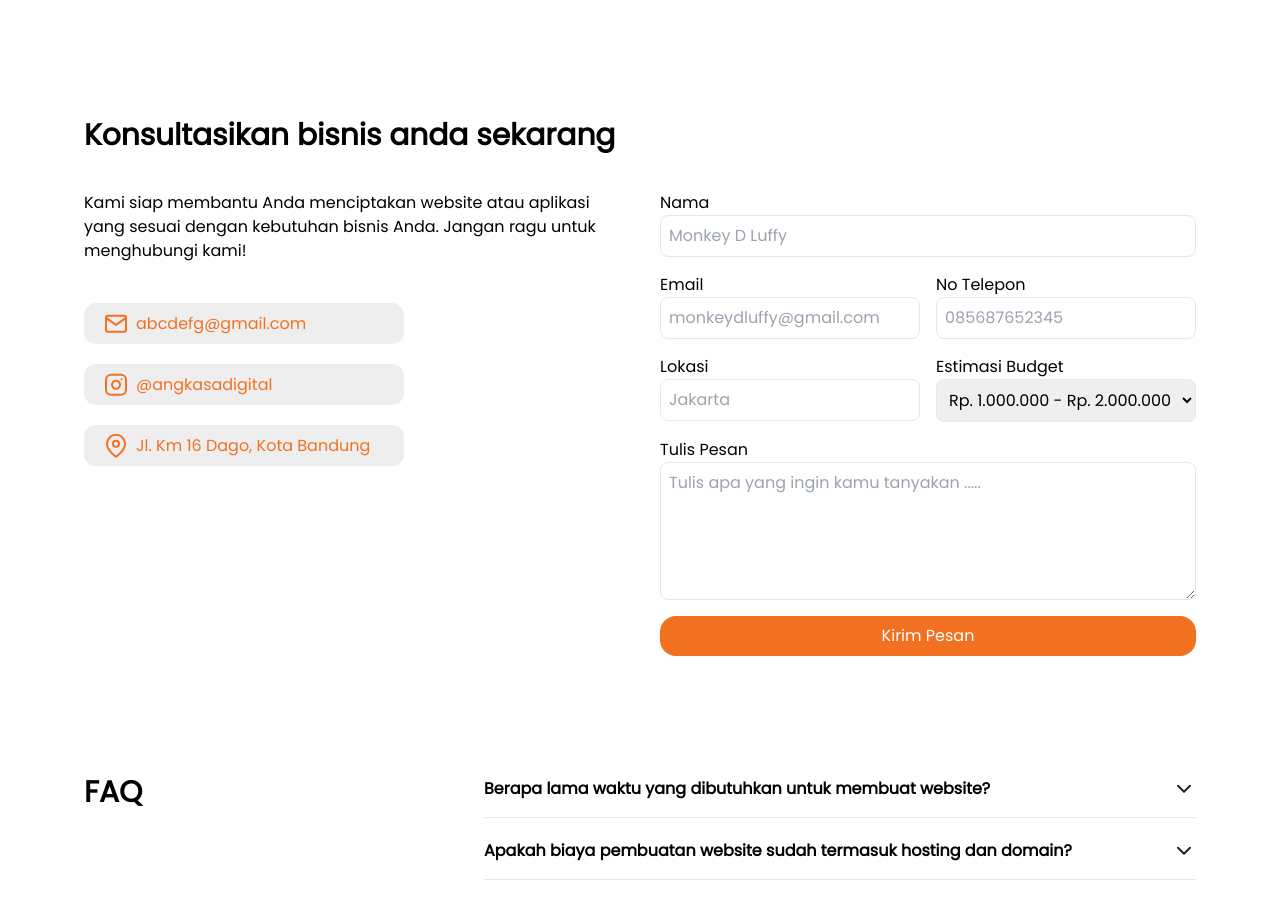
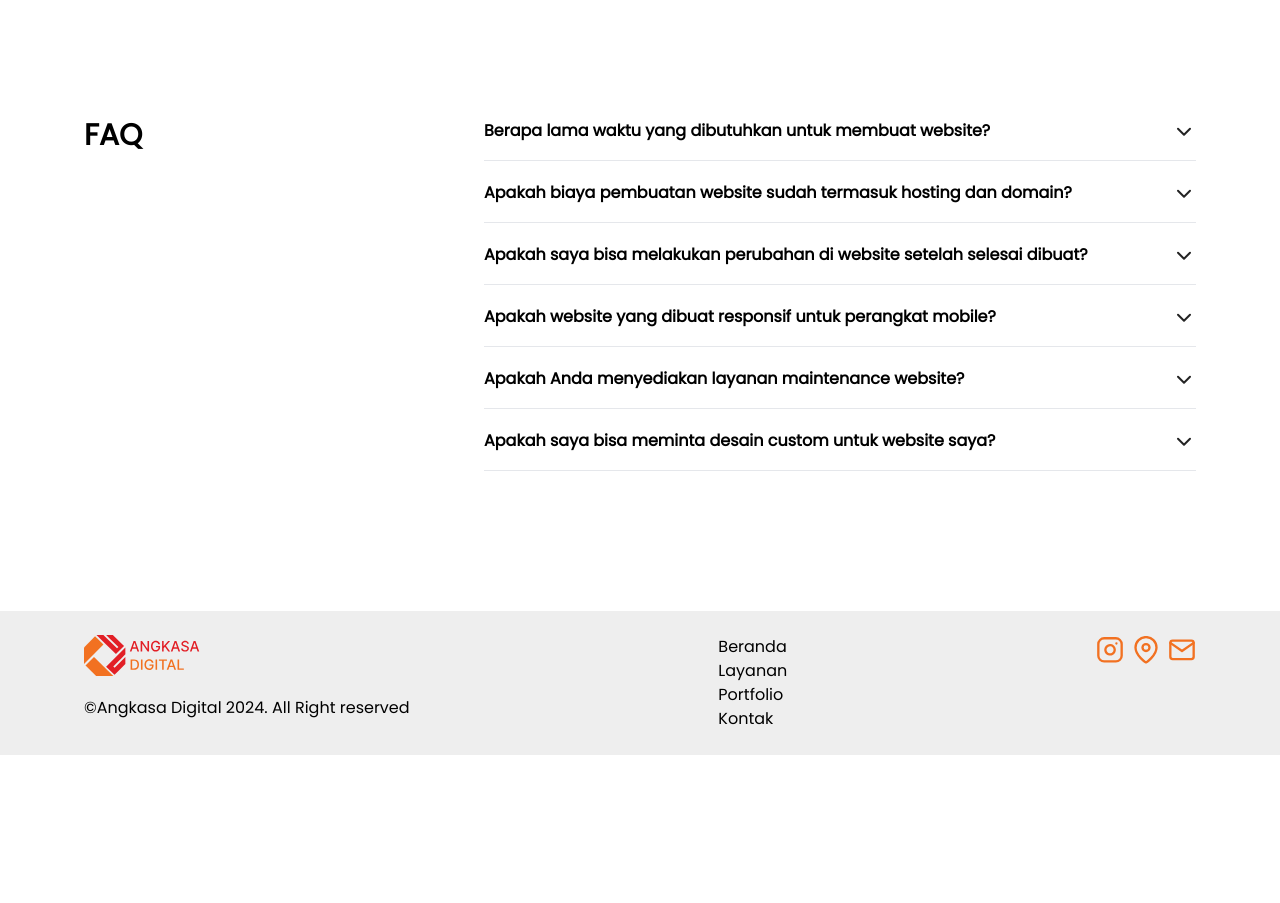
Before and after one commit to riddsep/angkasa-digital, a React (Vite) app: page / in a window 1280 px wide. Shown: the part 3478-4381 px from the top of the page. After the commit the page ends 4233 px from the top, so only its background shows below. Built offline with nearby package versions, Linux system fonts and the light colour scheme.

Commit message:
minor changes

```diff
--- a/src/App.jsx
+++ b/src/App.jsx
@@ -49,7 +49,7 @@ function App() {
       <Service serviceRef={serviceRef} />
       <Portfolio portfolioRef={portfolioRef} />
       <Testimonial />
-      <Konsultasi contactRef={contactRef} />
+      {/* <Konsultasi contactRef={contactRef} /> */}
       <Accordion faqRef={faqRef} />
       <Footer />
     </>
```
